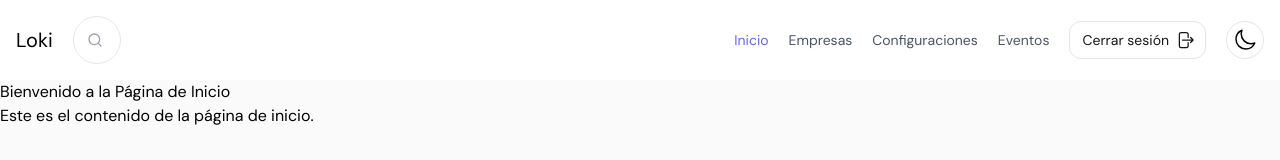
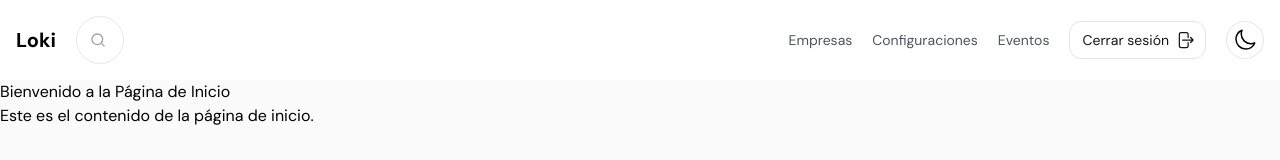
Before and after one commit to nglbrrts/historial-eventos, a Next.js app: page / in a window 1280 px wide. Shown: the top 160 px of the page. Built offline with nearby package versions, Linux system fonts and the light colour scheme.

Commit message:
add: ajustes nav

```diff
--- a/src/app/empresas/page.tsx
+++ /dev/null
@@ -1,3 +0,0 @@
-export default function Empresas() {
-    return <h1>Empresas</h1>;
-  }
--- a/src/components/TopBar.tsx
+++ b/src/components/TopBar.tsx
@@ -9,19 +9,18 @@ const TopBar: React.FC = () => {
         <header className=">flex flex-wrap sm:justify-start sm:flex-nowrap w-full bg-white text-sm py-4 dark:bg-neutral-800">
             <nav className="max-w-[85rem] w-full mx-auto px-4 sm:flex sm:items-center sm:justify-between" aria-label="Global">
                 <div className="flex items-center justify-between gap-5">
-                    <a className="flex-none text-xl font-normal dark:text-white" href="#">Loki</a>
+                    <Link href="/" className="flex-none text-xl font-bold dark:text-white">Loki</Link>
                     <SearchBar />
                     <div className="sm:hidden">
                         <button type="button" className="hs-collapse-toggle p-2 inline-flex justify-center items-center gap-x-2 rounded-lg border border-gray-200 bg-white text-gray-800 shadow-sm hover:bg-gray-50 disabled:opacity-50 disabled:pointer-events-none dark:bg-transparent dark:border-neutral-700 dark:text-white dark:hover:bg-white/10" data-hs-collapse="#navbar-collapse-with-animation" aria-controls="navbar-collapse-with-animation" aria-label="Toggle navigation">
-                            <svg className="hs-collapse-open:hidden flex-shrink-0 size-4" xmlns="http://www.w3.org/2000/svg" width="24" height="24" viewBox="0 0 24 24" fill="none" stroke="currentColor" stroke-width="2" stroke-linecap="round" stroke-linejoin="round"><line x1="3" x2="21" y1="6" y2="6" /><line x1="3" x2="21" y1="12" y2="12" /><line x1="3" x2="21" y1="18" y2="18" /></svg>
-                            <svg className="hs-collapse-open:block hidden flex-shrink-0 size-4" xmlns="http://www.w3.org/2000/svg" width="24" height="24" viewBox="0 0 24 24" fill="none" stroke="currentColor" stroke-width="2" stroke-linecap="round" stroke-linejoin="round"><path d="M18 6 6 18" /><path d="m6 6 12 12" /></svg>
+                            <svg className="hs-collapse-open:hidden flex-shrink-0 size-4" xmlns="http://www.w3.org/2000/svg" width="24" height="24" viewBox="0 0 24 24" fill="none" stroke="currentColor" strokeWidth="2" strokeLinecap="round" strokeLinejoin="round"><line x1="3" x2="21" y1="6" y2="6" /><line x1="3" x2="21" y1="12" y2="12" /><line x1="3" x2="21" y1="18" y2="18" /></svg>
+                            <svg className="hs-collapse-open:block hidden flex-shrink-0 size-4" xmlns="http://www.w3.org/2000/svg" width="24" height="24" viewBox="0 0 24 24" fill="none" stroke="currentColor" strokeWidth="2" strokeLinecap="round" strokeLinejoin="round"><path d="M18 6 6 18" /><path d="m6 6 12 12" /></svg>
                         </button>
                     </div>
                 </div>
                 <div id="navbar-collapse-with-animation" className="hs-collapse hidden overflow-hidden transition-all duration-300 basis-full grow sm:block">
                     <div className="flex flex-col gap-5 mt-5 sm:flex-row sm:items-center sm:justify-end sm:mt-0 sm:ps-5">
-                        <Link href="/" className="font-normal text-indigo-500">Inicio</Link>
-                        <Link href="/empresas" className="font-normal text-gray-600 hover:text-gray-400 dark:text-neutral-400 dark:hover:text-neutral-500">Empresas</Link>
+                        <Link href="/" className="font-normal text-gray-600 hover:text-gray-400 dark:text-neutral-400 dark:hover:text-neutral-500">Empresas</Link>
                         <Link href="/configuracion" className="font-normal text-gray-600 hover:text-gray-400 dark:text-neutral-400 dark:hover:text-neutral-500">Configuraciones</Link>
                         <Link href="/eventos" className="font-normal text-gray-600 hover:text-gray-400 dark:text-neutral-400 dark:hover:text-neutral-500">Eventos</Link>
 
--- a/src/components/searchBar.tsx
+++ b/src/components/searchBar.tsx
@@ -4,7 +4,7 @@ const SearchBar: React.FC = () => {
     return (
         <div className="relative">
             <div className="absolute inset-y-0 start-0 flex items-center pointer-events-none z-20 ps-3.5">
-                <svg className="flex-shrink-0 size-4 text-gray-400 dark:text-white/60" xmlns="http://www.w3.org/2000/svg" width="24" height="24" viewBox="0 0 24 24" fill="none" stroke="currentColor" stroke-width="2" stroke-linecap="round" stroke-linejoin="round">
+                <svg className="flex-shrink-0 size-4 text-gray-400 dark:text-white/60" xmlns="http://www.w3.org/2000/svg" width="24" height="24" viewBox="0 0 24 24" fill="none" stroke="currentColor" strokeWidth="2" strokeLinecap="round" strokeLinejoin="round">
                     <circle cx="11" cy="11" r="8"></circle>
                     <path d="m21 21-4.3-4.3"></path>
                 </svg>
```
